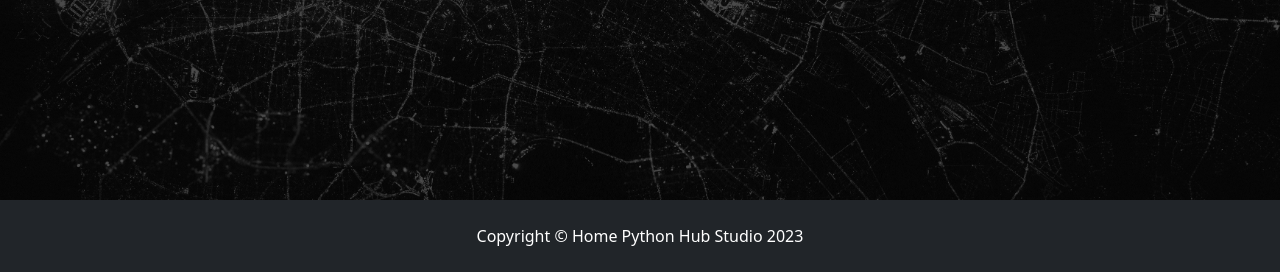
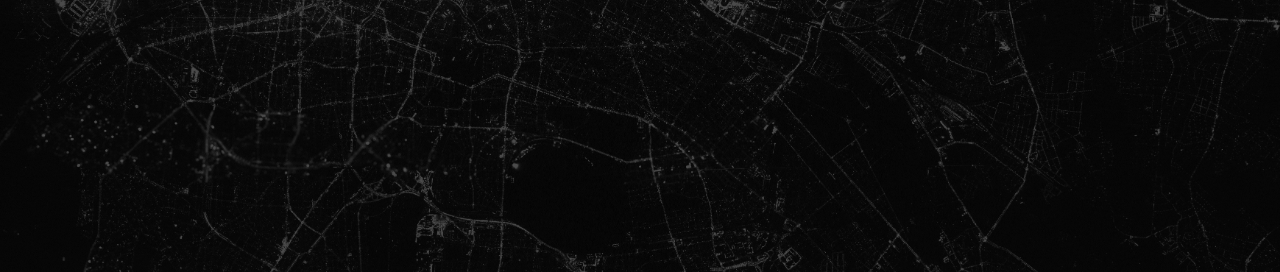
Before and after one commit to YDens/MySite1, a Django app: page / in a window 1280 px wide. Shown: the part 528-800 px from the top of the page. Run offline with Django 4.2, Linux system fonts and the light colour scheme; some libraries are stand-ins or nearby versions.

Commit message:
made it easy to access the links

```diff
--- a/MySite/urls.py
+++ b/MySite/urls.py
@@ -15,11 +15,11 @@ Including another URLconf
     2. Add a URL to urlpatterns:  path('blog/', include('blog.urls'))
 """
 from django.contrib import admin
-from django.urls import path
+from django.urls import include, path
 
-from main import views
+
 
 urlpatterns = [
     path('admin/', admin.site.urls),
-    path('', views.index),
+    path('', include('main.urls', namespace='main')),
 ]
--- a/main/templates/main/base.html
+++ b/main/templates/main/base.html
@@ -26,7 +26,7 @@
     <header>
         <nav class="navbar navbar-expand-lg bg-dark" data-bs-theme="dark">
             <div class="container">
-                <a class="navbar-brand" href="index.html">Home</a>
+                <a class="navbar-brand" href=" {% url "main:index" %}">Home</a>
                 <button class="navbar-toggler" type="button" data-bs-toggle="collapse"
                     data-bs-target="#navbarSupportedContent" aria-controls="navbarSupportedContent"
                     aria-expanded="false" aria-label="Toggle navigation">
@@ -189,9 +189,7 @@
             </div>
         </div>
     </section>
-    {% block footer %}
 
-    {% endblock  %}
     <script src="{% static "deps/js/jquery/jquery-3.7.0.min.js" %}"></script>
     <script src="{% static "deps/js/jquery-events.js" %}"></script>
     <script src="{% static "deps/js/jquery-ajax.js" %}"></script>
--- a/main/templates/main/index.html
+++ b/main/templates/main/index.html
@@ -8,12 +8,3 @@
 {% block content %}
     <h1 class="mt-5 pt-5"><strong>Карта твоих туалетов</strong></h1>
 {% endblock  %}
-
-
-{% block footer %}
-    <footer class="py-4 bg-dark">
-        <div class="container">
-            <p class="m-0 text-center text-white">Copyright &copy; Home Python Hub Studio 2023</p>
-        </div>
-    </footer>
-{% endblock  %}
--- /dev/null
+++ b/main/urls.py
@@ -0,0 +1,9 @@
+from django.urls import include, path
+
+from main import views
+
+app_name = 'main'
+
+urlpatterns = [
+    path('', views.index, name='index'),
+]
```
